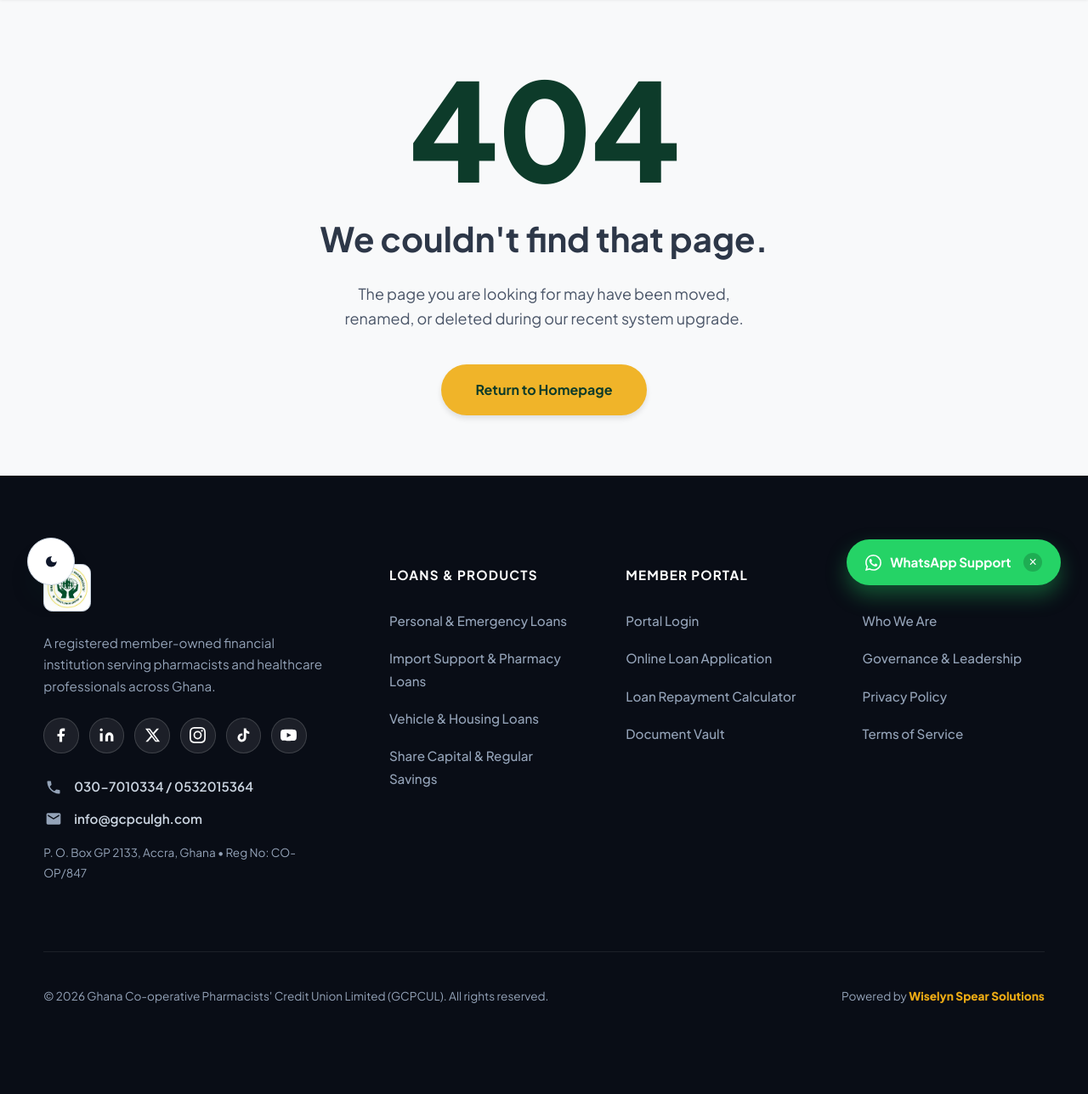
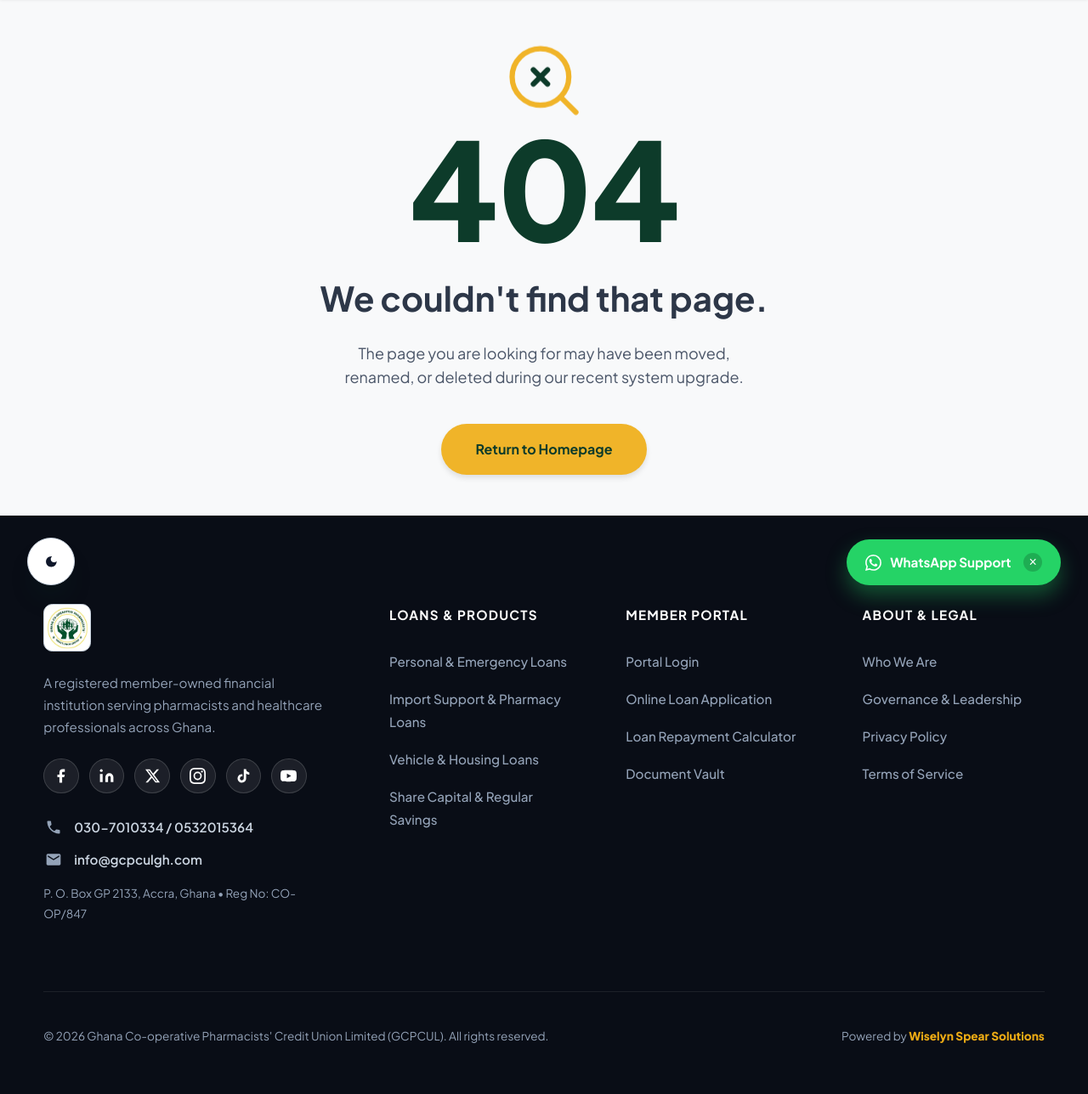
Before and after one commit to gcpculgh/gcpculgh, a Django app: template gcpcul/frontend/templates/404.html in a window 1280 px wide. Shown: the part 79-1367 px from the top of the page at 85% size. Before the commit the page ends 1260 px from the top, so only its background shows below. Run offline with Django 5.2, Linux system fonts and the light colour scheme; the template is opened without the code that fills it, so the values that code supplies are empty.

Commit message:
upgraded the 404 redirect page

```diff
--- a/gcpcul/frontend/templates/404.html
+++ b/gcpcul/frontend/templates/404.html
@@ -1,4 +1,4 @@
-{% extends "base.html" %} <!-- Adjust this if your main layout file is named differently -->
+{% extends "base.html" %}
 {% load static %}
 
 {% block content %}
@@ -14,10 +14,19 @@
         background-color: #f8f9fa;
         font-family: inherit;
     }
+    .not-found-icon {
+        margin-bottom: -1rem;
+        animation: float 3s ease-in-out infinite;
+    }
+    @keyframes float {
+        0% { transform: translateY(0px); }
+        50% { transform: translateY(-10px); }
+        100% { transform: translateY(0px); }
+    }
     .not-found-code {
         font-size: clamp(6rem, 15vw, 10rem);
         font-weight: 900;
-        color: #0d3b2a; /* GCPCUL Dark Green */
+        color: #0d3b2a;
         line-height: 1;
         margin: 0;
         letter-spacing: -2px;
@@ -37,7 +46,7 @@
     }
     .not-found-btn {
         display: inline-block;
-        background-color: #f0b429; /* GCPCUL Gold */
+        background-color: #f0b429;
         color: #0d3b2a;
         font-weight: 700;
         padding: 1rem 2.5rem;
@@ -54,12 +63,21 @@
 </style>
 
 <div class="not-found-wrapper">
+    <!-- SVG Search/Error Icon -->
+    <div class="not-found-icon">
+        <svg xmlns="http://www.w3.org/2000/svg" width="100" height="100" viewBox="0 0 24 24" fill="none" stroke="#f0b429" stroke-width="1.5" stroke-linecap="round" stroke-linejoin="round">
+            <circle cx="11" cy="11" r="8"></circle>
+            <line x1="21" y1="21" x2="16.65" y2="16.65"></line>
+            <line x1="9" y1="9" x2="13" y2="13" stroke="#0d3b2a"></line>
+            <line x1="13" y1="9" x2="9" y2="13" stroke="#0d3b2a"></line>
+        </svg>
+    </div>
+
     <h1 class="not-found-code">404</h1>
     <h2 class="not-found-title">We couldn't find that page.</h2>
     <p class="not-found-message">
         The page you are looking for may have been moved, renamed, or deleted during our recent system upgrade.
     </p>
-    <!-- Ensure 'home' matches the name of your index path in urls.py -->
     <a href="{% url 'home' %}" class="not-found-btn">Return to Homepage</a>
 </div>
 {% endblock %}
```
